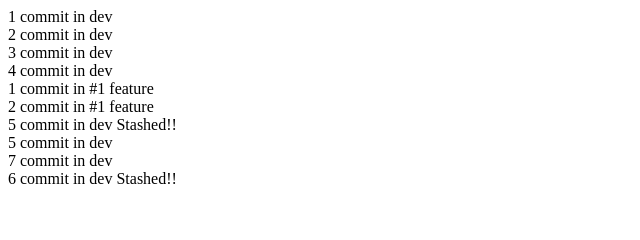
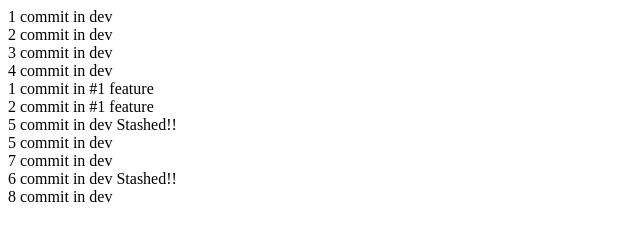
Before and after one commit to avanturial-iba/TestGitStash, a plain HTML site: page index.html in a window 1280 px wide. Shown: the whole page, without its empty margins (0-640 px from the left). Drawn offline with Linux system fonts and the light colour scheme.

Commit message:
8 commit in DEV

```diff
--- a/index.html
+++ b/index.html
@@ -24,5 +24,7 @@
 
     <div>6 commit in dev Stashed!!</div>
 
+    <div>8 commit in dev</div>
+
 </body>
 </html>
```
